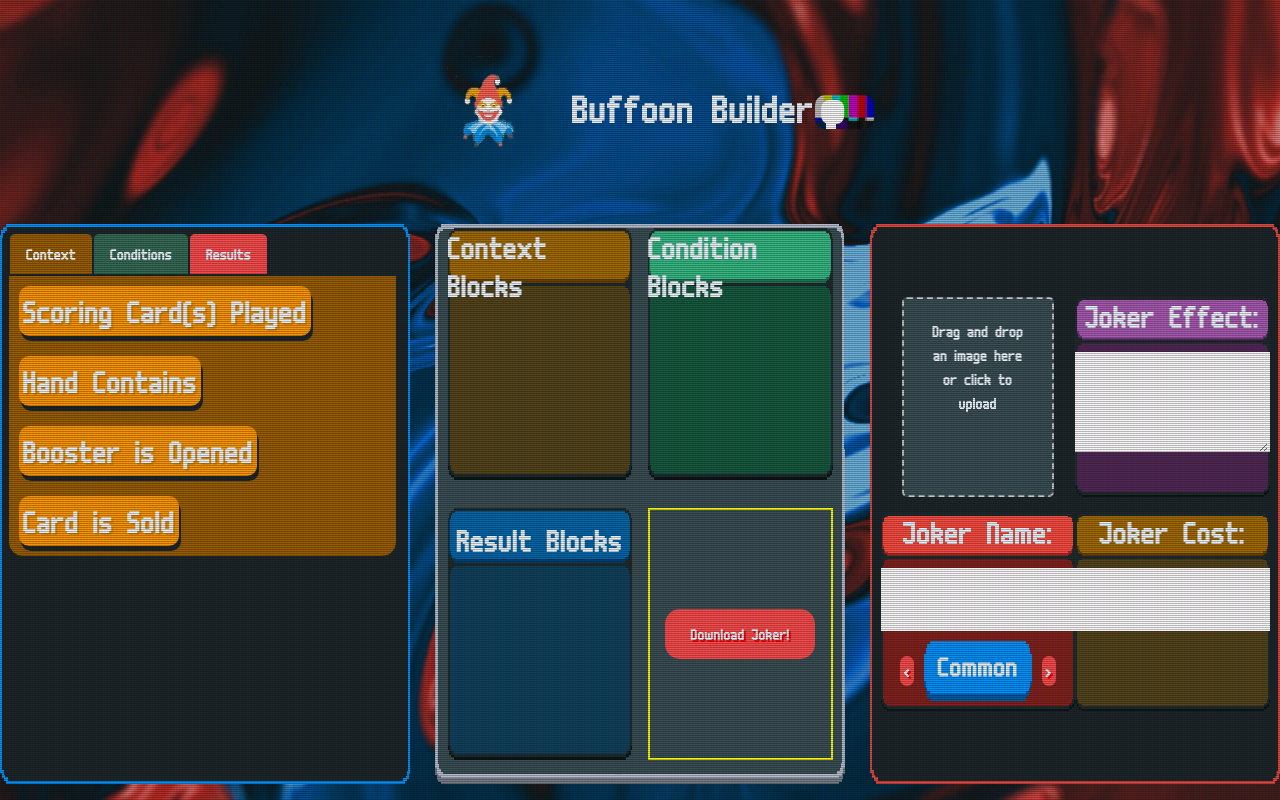
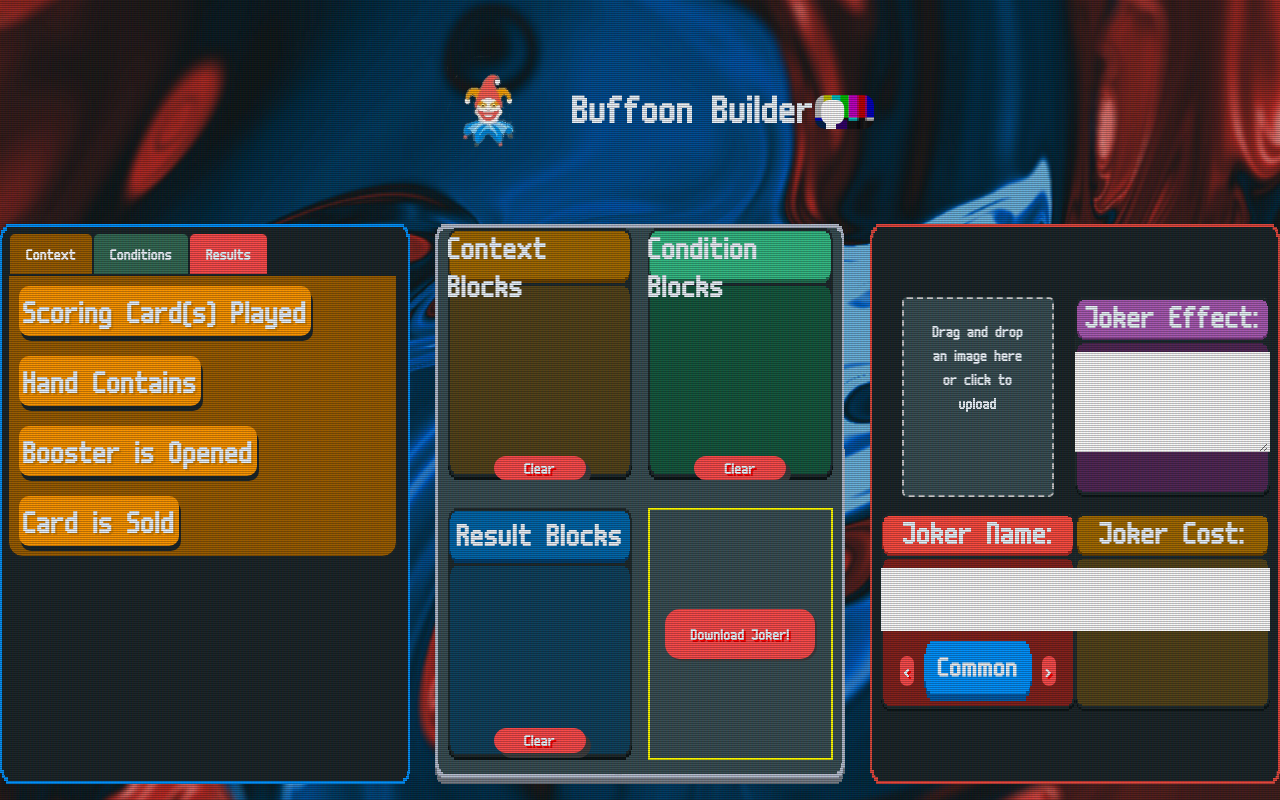
Before and after one commit to JWH709/Buffoon-Builder, a React (Vite) app: page / in a window 1280 px wide. Built offline with nearby package versions, Linux system fonts and the light colour scheme.

Commit message:
Clear blocks button for JokerList

```diff
--- a/src/sections/BuildingSpace/BuildingList.jsx
+++ b/src/sections/BuildingSpace/BuildingList.jsx
@@ -3,6 +3,7 @@ import React from "react";
 import { useDrop } from "react-dnd";
 import DroppedBlock from "./DroppedBlock";
 import { IMAGES } from "../../config/assetImports";
+import ClearListButton from "./ClearListButton";
 
 const BuldingList = ({ blockType, updateLua }) => {
   const [droppedItem, setDroppedItem] = React.useState(null);
@@ -41,13 +42,7 @@ const BuldingList = ({ blockType, updateLua }) => {
         flexDirection: "column",
       }}
     >
-      <h2
-        style={{
-          marginBottom: "12%",
-        }}
-      >
-        {title}
-      </h2>
+      <h2>{title}</h2>
       <div
         ref={drop}
         style={{
@@ -72,6 +67,7 @@ const BuldingList = ({ blockType, updateLua }) => {
           />
         )}
       </div>
+      <ClearListButton setDroppedItem={setDroppedItem} />
     </div>
   );
 };
--- /dev/null
+++ b/src/sections/BuildingSpace/ClearListButton.jsx
@@ -0,0 +1,37 @@
+/* eslint-disable react/prop-types */
+
+const ClearListButton = ({ setDroppedItem }) => {
+  return (
+    <div
+      style={{
+        height: "10%",
+        width: "100%",
+        display: "flex",
+        flexDirection: "row",
+        justifyContent: "center",
+        alignItems: "center",
+      }}
+    >
+      <button
+        onClick={() => {
+          setDroppedItem(null);
+        }}
+        style={{
+          width: "50%",
+          height: "98%",
+          textAlign: "center",
+          backgroundColor: "rgb(255, 76, 76)",
+          textShadow: "2px 2px #ff0000",
+          color: "aliceblue",
+          border: "none",
+          borderRadius: "15px",
+          filter: "drop-shadow(5px 5px rgb(63, 63, 63))",
+        }}
+      >
+        Clear
+      </button>
+    </div>
+  );
+};
+
+export default ClearListButton;
--- a/src/styles/main.css
+++ b/src/styles/main.css
@@ -258,6 +258,7 @@ html, body {
   color: aliceblue;
   text-shadow: 2px 2px #ff0000;
   border: #ff0000;
+  filter: drop-shadow(2px 2px rgb(63, 63, 63))
 }
 
 .highlight {
```
Also changed, not shown: Notes/NOTES.md (+7 -1 lines).
